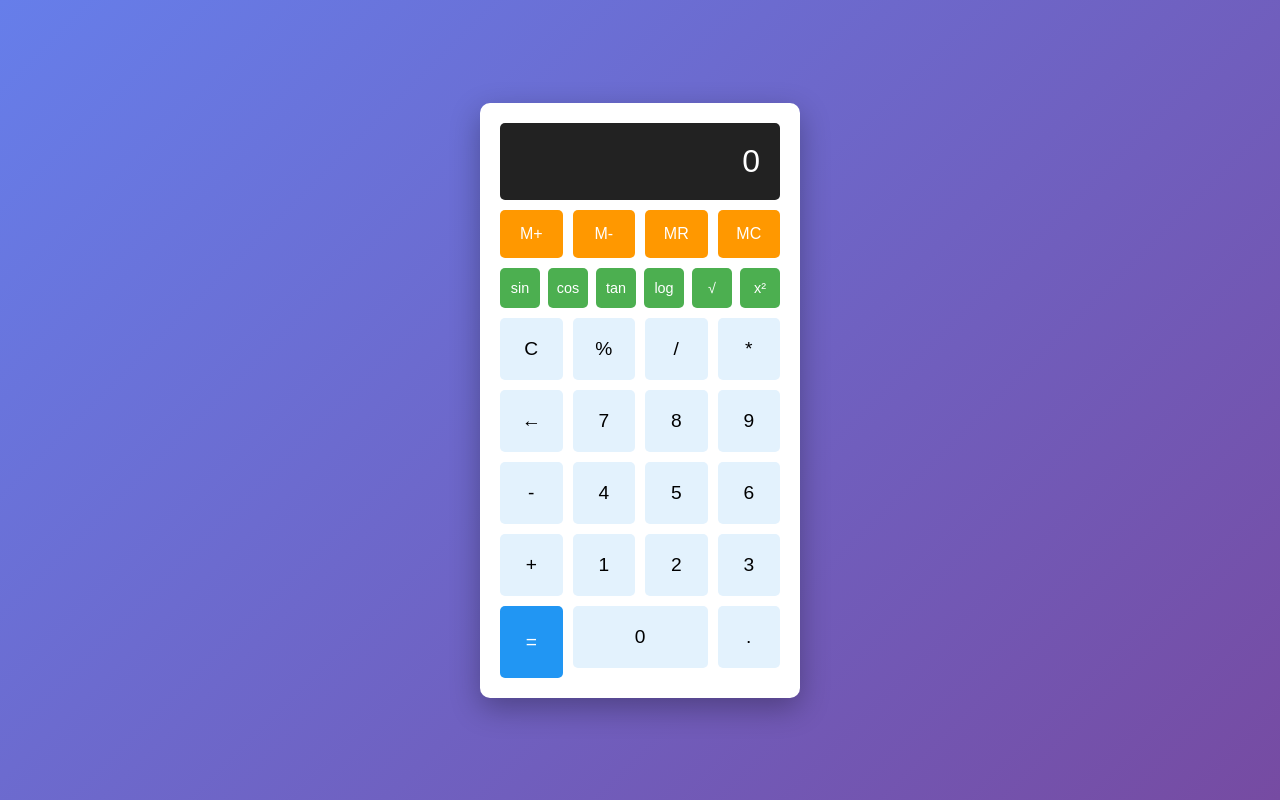
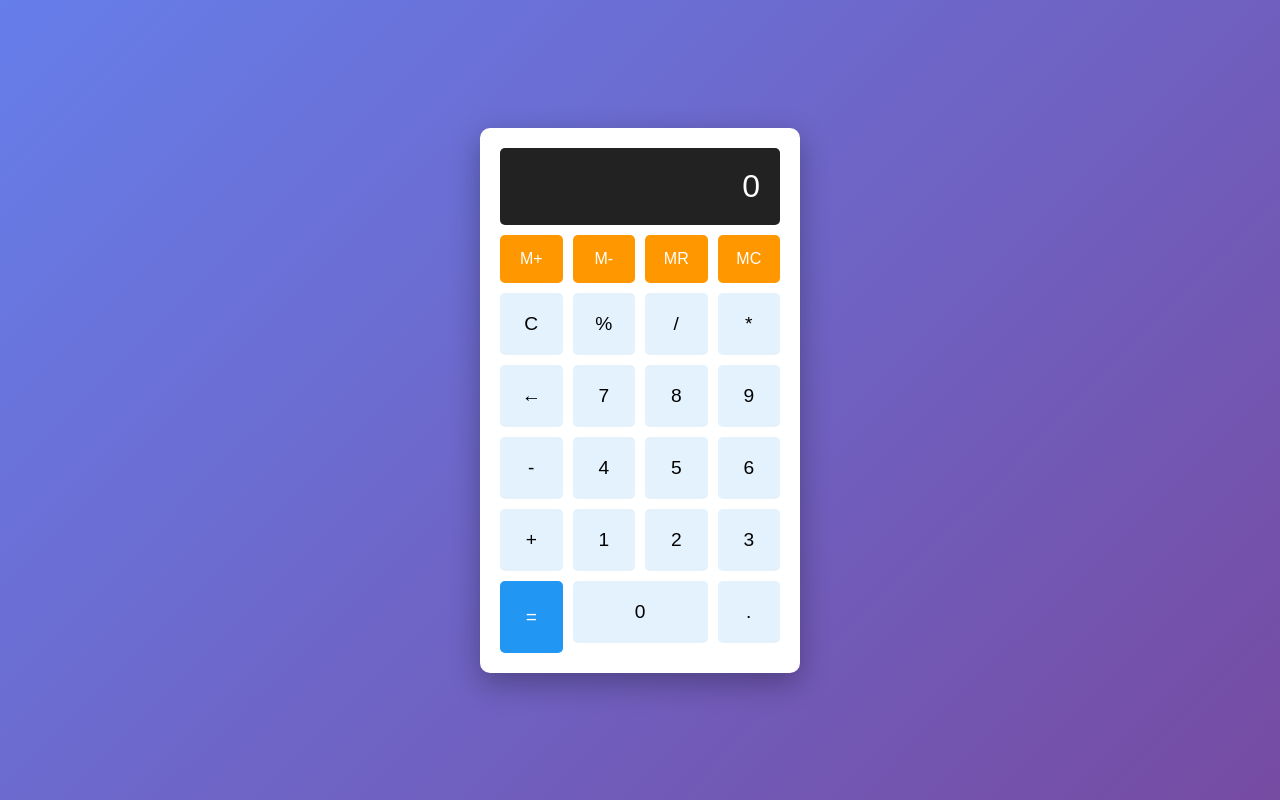
Before and after one commit to rueisi/calculator-app, a plain HTML site: page index.html in a window 1280 px wide. Drawn offline with Linux system fonts and the light colour scheme.

Commit message:
Revert "Add scientific calculator - button style (v1)"
This reverts commit 21b21471236c547dffda29935b816a7f608134f0.

```diff
--- a/index.html
+++ b/index.html
@@ -14,14 +14,6 @@
         <button onclick="memorySubtract()" class="memory-btn">M-</button>
         <button onclick="memoryRecall()" class="memory-btn">MR</button>
         <button onclick="memoryClear()" class="memory-btn">MC</button>
-    </div>
-        <div class="scientific-buttons">
-        <button onclick="scientificCalc('sin')">sin</button>
-        <button onclick="scientificCalc('cos')">cos</button>
-        <button onclick="scientificCalc('tan')">tan</button>
-        <button onclick="scientificCalc('log')">log</button>
-        <button onclick="scientificCalc('sqrt')">√</button>
-        <button onclick="scientificCalc('pow')">x²</button>
     </div>
         <div class="buttons">
             <button onclick="clearDisplay()">C</button>
--- a/script.js
+++ b/script.js
@@ -99,42 +99,3 @@ function showMemoryIndicator() {
 function hideMemoryIndicator() {
     display.style.borderLeft = 'none';
 }
-function scientificCalc(operation) {
-    try {
-        let value = eval(currentInput);
-        let result;
-
-        switch(operation) {
-            case 'sin':
-                result = Math.sin(value * Math.PI / 180);
-                break;
-            case 'cos':
-                result = Math.cos(value * Math.PI / 180);
-                break;
-            case 'tan':
-                result = Math.tan(value * Math.PI / 180);
-                break;
-            case 'log':
-                result = Math.log10(value);
-                break;
-            case 'sqrt':
-                result = Math.sqrt(value);
-                break;
-            case 'pow':
-                result = Math.pow(value, 2);
-                break;
-            default:
-                result = value;
-        }
-
-        currentInput = result.toString();
-        updateDisplay();
-    } catch (error) {
-        currentInput = 'Error';
-        updateDisplay();
-        setTimeout(() => {
-            currentInput = '0';
-            updateDisplay();
-        }, 1500);
-    }
-}
--- a/style.css
+++ b/style.css
@@ -95,20 +95,3 @@ button:active {
 .memory-btn:active {
     transform: scale(0.95);
 }
-.scientific-buttons {
-    display: grid;
-    grid-template-columns: repeat(6, 1fr);
-    gap: 8px;
-    margin-bottom: 10px;
-}
-
-.scientific-buttons button {
-    padding: 12px 8px;
-    font-size: 0.9em;
-    background: #4caf50;
-    color: white;
-}
-
-.scientific-buttons button:hover {
-    background: #45a049;
-}
```
